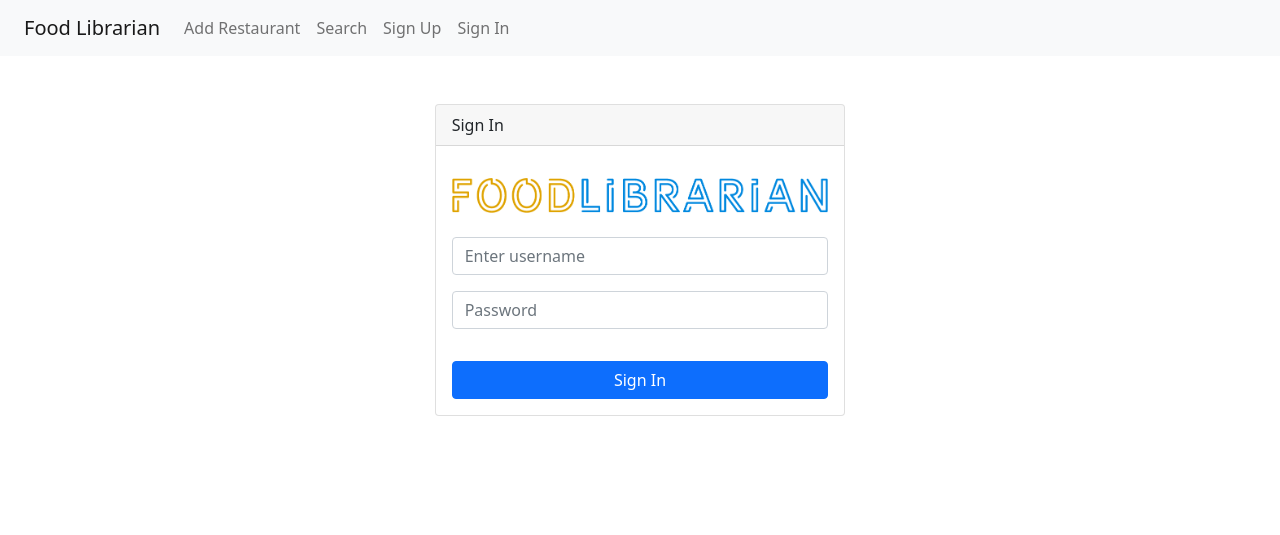
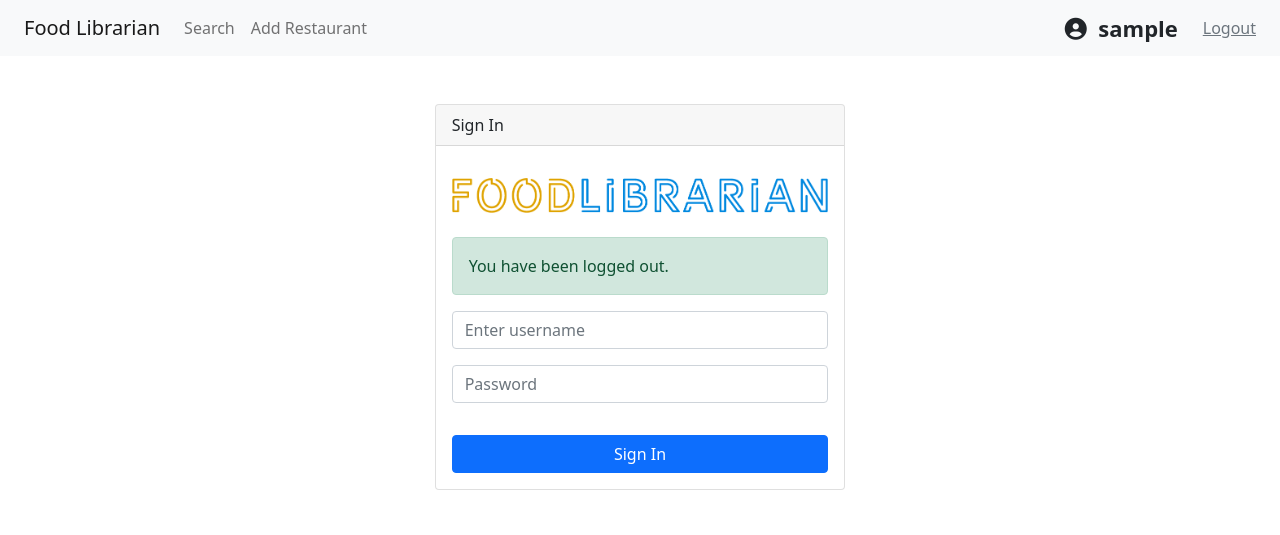
Before and after one commit to RiteshPatel00/Food-Librarian, a PHP site: page /sign_in.php?success=true in a window 1280 px wide. Shown: the top 535 px of the page. Run offline with PHP 8.4, Linux system fonts and the light colour scheme; the visitor is signed in with stand-in values (Sample User, id 1); some libraries are stand-ins or nearby versions.

Commit message:
Logged in navbar and logout

```diff
--- a/navbar.php
+++ b/navbar.php
@@ -1,3 +1,4 @@
+<?php session_start(); ?>
 <head>
   <!-- Links to Bootstrap's cs style sheet, js script and a link to our own external style sheet -->
   <link href="https://cdn.jsdelivr.net/npm/bootstrap@5.0.2/dist/css/bootstrap.min.css" rel="stylesheet" integrity="sha384-EVSTQN3/azprG1Anm3QDgpJLIm9Nao0Yz1ztcQTwFspd3yD65VohhpuuCOmLASjC" crossorigin="anonymous">
@@ -26,7 +27,7 @@
   <nav class="navbar navbar-expand-lg navbar-light bg-light px-4">
     <!--Contains the branding of the website on the navigation bar-->
     <!-- Also adding in animation class to use to animate the specific HTML language -->
-    <a class="navbar-brand animation" href="search.html">Food Librarian</a>
+    <a class="navbar-brand animation" href="index.php">Food Librarian</a>
     <!--Navigation toggler allows the links on the nav bar to collapse, implemented as a button when the screen size reaches a certain dimension-->
     <button class="navbar-toggler" type="button" data-toggle="collapse" data-target="#navbarSupportedContent">
       <span class="navbar-toggler-icon"></span>
@@ -35,17 +36,28 @@
     <div class="collapse navbar-collapse" id="navbarSupportedContent">
       <ul class="navbar-nav ml-auto">
         <li class="nav-item">
-          <a class="nav-link animation" href="submission.html">Add Restaurant</a>
+          <a class="nav-link animation" href="index.php">Search</a>
+        </li>
+        <?php if (isset($_SESSION['username'])) : ?>
+        <li class="nav-item">
+          <a class="nav-link animation" href="submission.php">Add Restaurant</a>
+        </li>
+        <?php else : ?>
+        <li class="nav-item">
+          <a class="nav-link animation" href="registration.php">Sign Up</a>
         </li>
         <li class="nav-item">
-          <a class="nav-link animation" href="search.html">Search</a>
+          <a class="nav-link animation" href="sign_in.php">Sign In</a>
         </li>
-        <li class="nav-item">
-          <a class="nav-link animation" href="registration.html">Sign Up</a>
-        </li>
-        <li class="nav-item">
-          <a class="nav-link animation" href="sign_in.html">Sign In</a>
-        </li>
+        <?php endif; ?>
       </ul>
     </div>
+    <?php if(isset($_SESSION['username'])) : ?>
+    <div class="nav-username">
+        <i class="fas fa-user-circle"></i> &nbsp;<b><?php echo $_SESSION['username']; ?></b>
+    </div>
+    <div>
+        &nbsp;&nbsp;&nbsp;&nbsp;&nbsp;&nbsp;<a class="text-muted" href="/php/logout.php">Logout</a>
+    </div>
+    <?php endif; ?>
   </nav>
--- /dev/null
+++ b/php/logout.php
@@ -0,0 +1,6 @@
+<?php
+    session_start();
+    session_destroy();
+    session_unset();
+    header("Location: ../sign_in.php?success=true");
+?>
--- a/sign_in.php
+++ b/sign_in.php
@@ -19,6 +19,10 @@
           <?php if($_GET['success'] == 'false') : ?>
             <div class="alert alert-danger" role="alert">
               Invalid username or password.
+            </div>
+          <?php elseif($_GET['success'] == 'true') : ?>
+            <div class="alert alert-success" role="alert">
+              You have been logged out.
             </div>
           <?php endif; ?>
 
--- a/style.css
+++ b/style.css
@@ -78,3 +78,7 @@ body, html {
   /* Using a box shadow to simulate a fading animation when hovering over a button */
   box-shadow:inset 1000px 0 10px rgba(0,0,0,0.4);
 }
+
+.nav-username {
+  font-size: 22px;
+}
```
